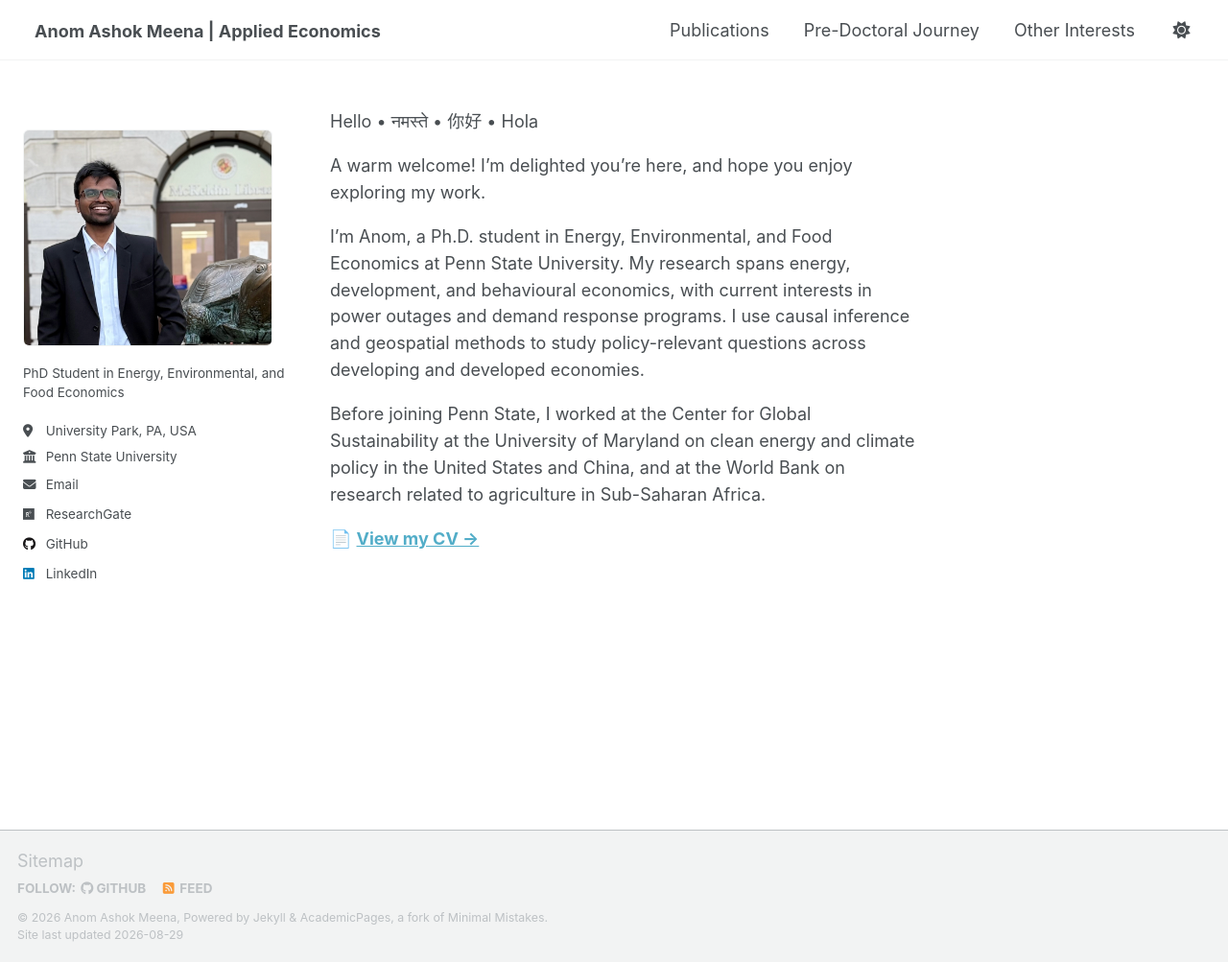
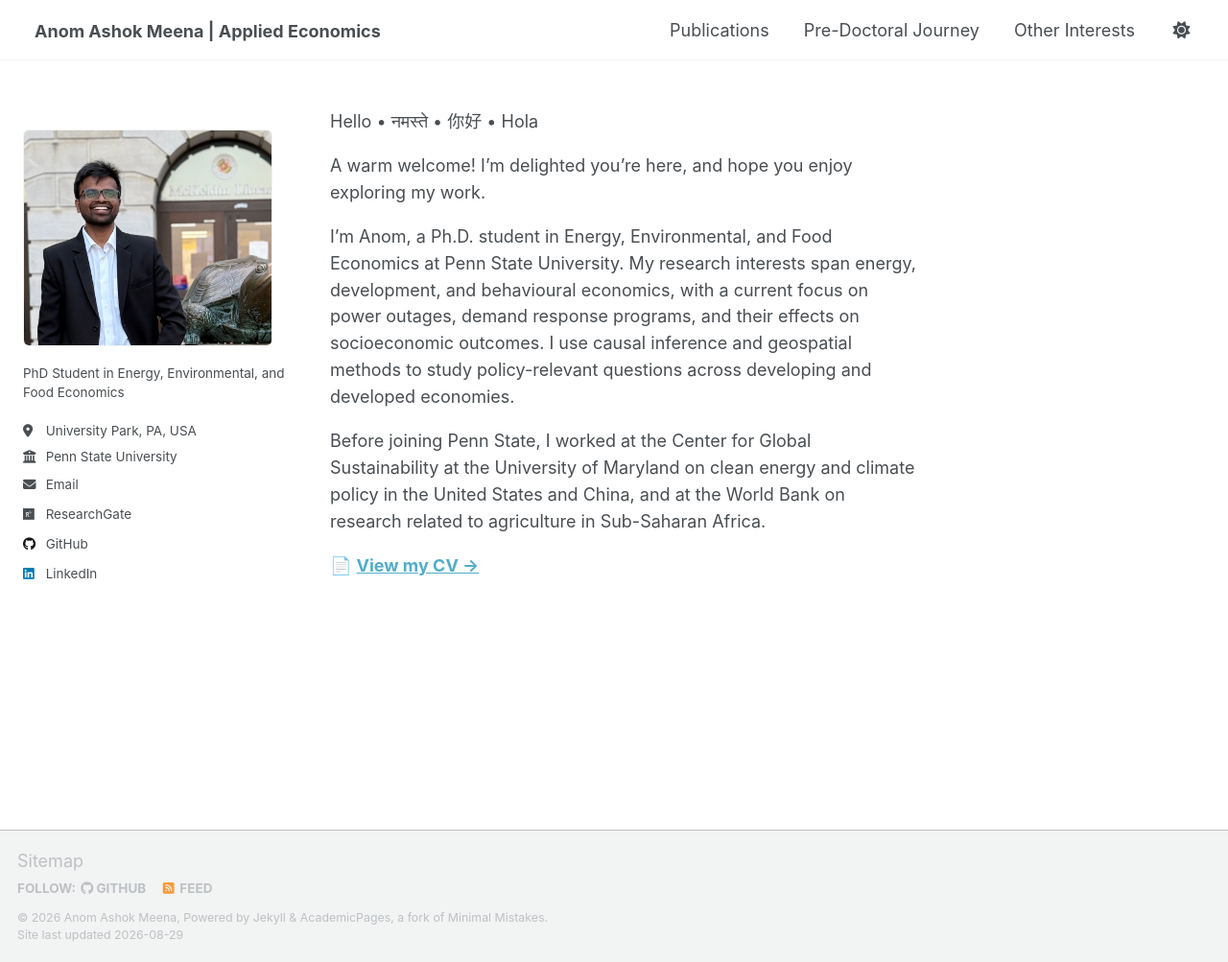
Before and after one commit to anomdule/anomdule.github.io, a Jekyll site: the page built from _pages/about.md, in a window 1280 px wide and 1003 px high. Shown: the whole window at 96% size. Built offline with Jekyll 4.4.1, drawn with Linux system fonts in a browser that asks for light colours; a script that is not in the unit is left out.

Commit message:
Update about.md

```diff
--- a/_pages/about.md
+++ b/_pages/about.md
@@ -11,7 +11,7 @@ Hello • नमस्ते • 你好 • Hola
 
 A warm welcome! I'm delighted you're here, and hope you enjoy exploring my work.
 
-I'm Anom, a Ph.D. student in Energy, Environmental, and Food Economics at Penn State University. My research spans energy, development, and behavioural economics, with current interests in power outages and demand response programs. I use causal inference and geospatial methods to study policy-relevant questions across developing and developed economies.
+I'm Anom, a Ph.D. student in Energy, Environmental, and Food Economics at Penn State University. My research interests span energy, development, and behavioural economics, with a current focus on power outages, demand response programs, and their effects on socioeconomic outcomes. I use causal inference and geospatial methods to study policy-relevant questions across developing and developed economies.
 
 Before joining Penn State, I worked at the Center for Global Sustainability at the University of Maryland on clean energy and climate policy in the United States and China, and at the World Bank on research related to agriculture in Sub-Saharan Africa.
 
```
